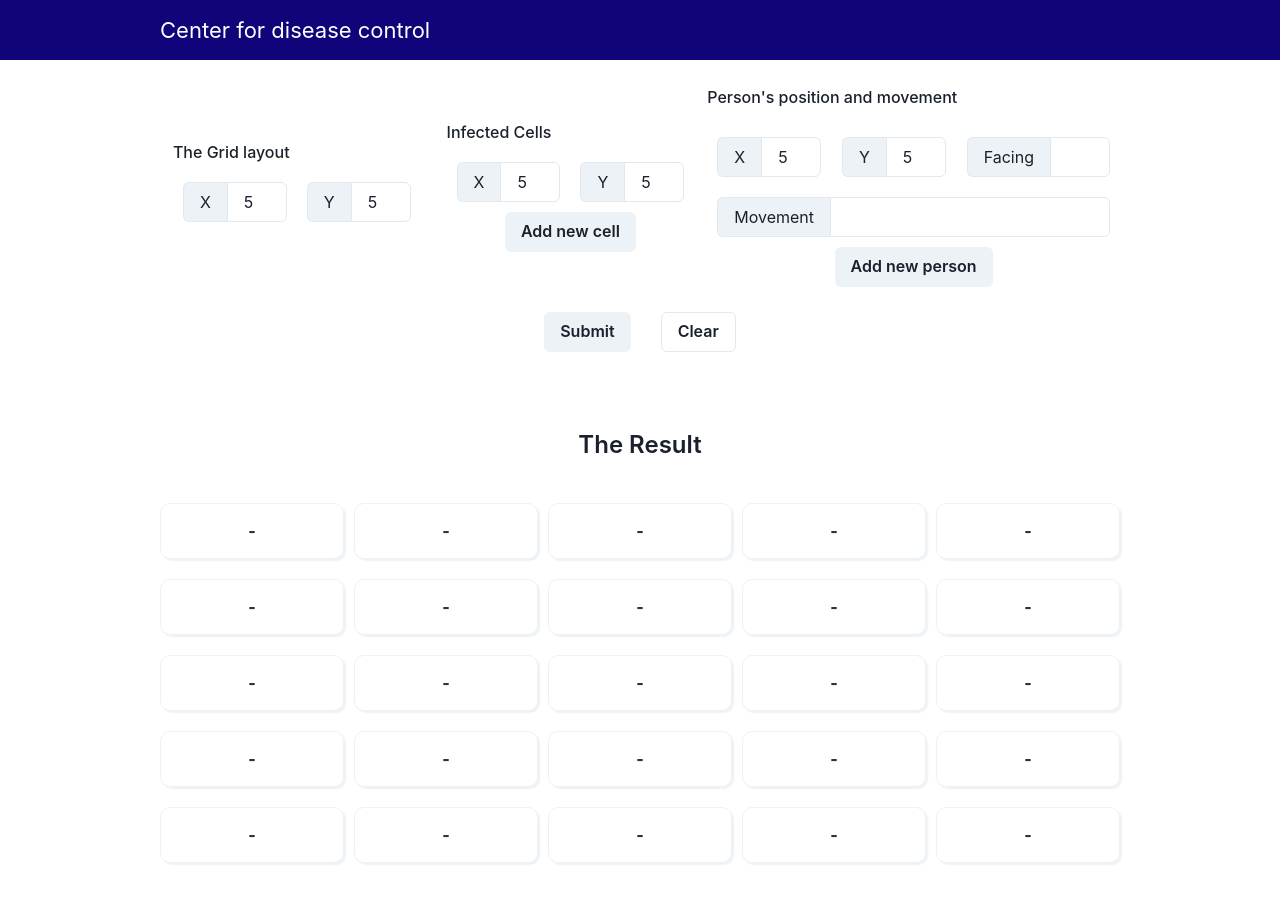
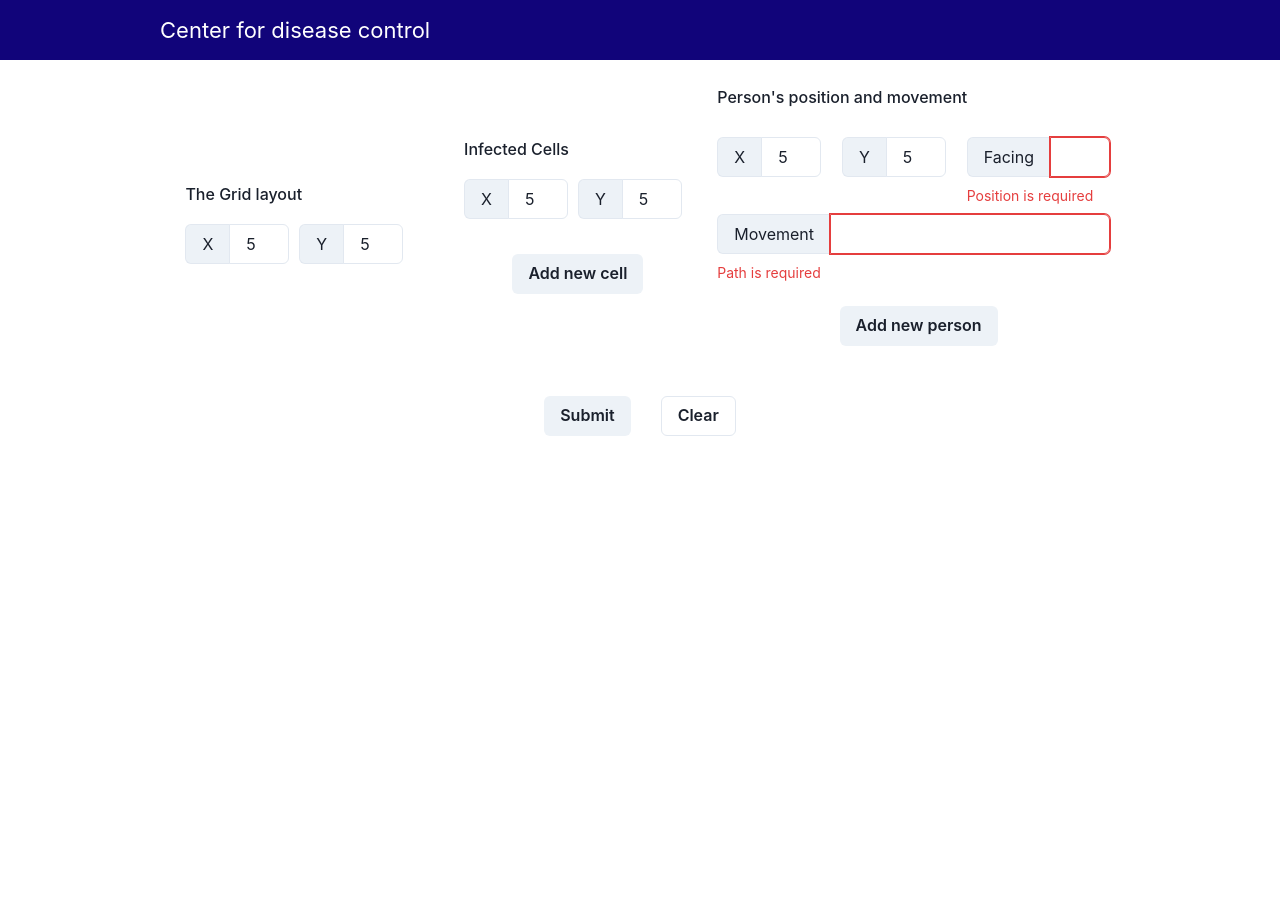
Before and after one commit to Vijendra-Achar/cdc-matrix, a React (Create React App) app: page / in a window 1280 px wide. Both pictures are taken after typing "5", "5", "5", "5", "5", "5" into the empty fields and a click on the button "Submit". Shown: the top 904 px of the page. After the commit the page ends 800 px from the top, so only its background shows below. Built offline with nearby package versions, Linux system fonts and the light colour scheme.

Commit message:
Validation is added

```diff
--- a/src/App.jsx
+++ b/src/App.jsx
@@ -1,4 +1,4 @@
-import React, { useEffect, useState } from "react";
+import React, { useState } from "react";
 import "./App.scss";
 
 import { Navigation } from "./components/ui-components";
@@ -17,10 +17,6 @@ function App() {
     setFormValues(undefined);
   };
 
-  useEffect(() => {
-    console.log("The form values", formValues);
-  }, [formValues]);
-
   return (
     <div className="container">
       <div>
--- a/src/components/form/index.jsx
+++ b/src/components/form/index.jsx
@@ -22,6 +22,8 @@ const InputForm = ({ submit, clearData }) => {
 
   const [infectedCells, setInfectedCells] = useState([initialInfectedCell]);
   const [infectedPeople, setInfectedPeople] = useState([initialInfectedPerson]);
+
+  const [isError, setIsError] = useState(false);
 
   const addNewField = (type) => {
     if (type === "cell") {
@@ -85,6 +87,12 @@ const InputForm = ({ submit, clearData }) => {
   };
 
   const handleSubmit = () => {
+    if (checkIfFieldInValid()) {
+      return setIsError(true);
+    }
+
+    setIsError(false);
+
     const payload = {
       grid: gridLayout,
       infectedCells: infectedCells,
@@ -94,10 +102,35 @@ const InputForm = ({ submit, clearData }) => {
     submit(payload);
   };
 
+  const checkIfFieldInValid = () => {
+    let error = false;
+
+    if (!gridLayout?.length || !gridLayout?.breadth) {
+      error = true;
+    }
+
+    infectedCells?.forEach((cell) => {
+      if (!cell?.x || !cell?.y) {
+        error = true;
+        return;
+      }
+    });
+
+    infectedPeople?.forEach((person) => {
+      if (!person?.x || !person?.y || !person?.p || !person?.movement) {
+        error = true;
+        return;
+      }
+    });
+
+    return error;
+  };
+
   const handleClear = () => {
     setInfectedCells([initialInfectedCell]);
     setInfectedPeople([initialInfectedPerson]);
     setGridLayout(initialGridLayout);
+    setIsError(false);
 
     clearData();
   };
@@ -110,7 +143,7 @@ const InputForm = ({ submit, clearData }) => {
           <div>
             <FormLabel data-testid="heading">The Grid layout</FormLabel>
             <div className="section">
-              <FormControl>
+              <FormControl isInvalid={isError && !gridLayout?.length}>
                 <InputGroup className="input-group">
                   <InputLeftAddon children="X" />
                   <Input
@@ -120,9 +153,10 @@ const InputForm = ({ submit, clearData }) => {
                     onChange={(e) => handleFieldValueChange("length", e)}
                   />
                 </InputGroup>
+                <FormErrorMessage>{isError && !gridLayout?.length && "Length is required"}</FormErrorMessage>
               </FormControl>
 
-              <FormControl>
+              <FormControl isInvalid={isError && !gridLayout?.breadth}>
                 <InputGroup className="input-group">
                   <InputLeftAddon children="Y" />
                   <Input
@@ -132,6 +166,7 @@ const InputForm = ({ submit, clearData }) => {
                     onChange={(e) => handleFieldValueChange("breadth", e)}
                   />
                 </InputGroup>
+                <FormErrorMessage>{isError && !gridLayout?.breadth && "Breadth is required"}</FormErrorMessage>
               </FormControl>
             </div>
           </div>
@@ -144,7 +179,7 @@ const InputForm = ({ submit, clearData }) => {
               {infectedCells?.map((cell, index) => {
                 return (
                   <div key={index} data-testid={`infected-cell-${index + 1}`} className="section">
-                    <FormControl>
+                    <FormControl isInvalid={isError && !infectedCells[index]?.x}>
                       <InputGroup className="input-group">
                         <InputLeftAddon children="X" />
                         <Input
@@ -154,9 +189,10 @@ const InputForm = ({ submit, clearData }) => {
                           onChange={(e) => handleFieldValueChange("cellX", e, index)}
                         />
                       </InputGroup>
+                      <FormErrorMessage>{isError && !infectedCells[index]?.x && "X is required"}</FormErrorMessage>
                     </FormControl>
 
-                    <FormControl>
+                    <FormControl isInvalid={isError && !infectedCells[index]?.y}>
                       <InputGroup className="input-group">
                         <InputLeftAddon children="Y" />
                         <Input
@@ -166,12 +202,15 @@ const InputForm = ({ submit, clearData }) => {
                           onChange={(e) => handleFieldValueChange("cellY", e, index)}
                         />
                       </InputGroup>
+                      <FormErrorMessage>{isError && !infectedCells[index]?.y && "Y is required"}</FormErrorMessage>
                     </FormControl>
                   </div>
                 );
               })}
 
-              <Button onClick={() => addNewField("cell")}>Add new cell</Button>
+              <Button className="action-button" onClick={() => addNewField("cell")}>
+                Add new cell
+              </Button>
             </div>
           </div>
 
@@ -184,7 +223,7 @@ const InputForm = ({ submit, clearData }) => {
                 return (
                   <div className="person-container" data-testid={`person-${index + 1}`} key={index}>
                     <div className="input-layout">
-                      <FormControl>
+                      <FormControl isInvalid={isError && !infectedPeople[index]?.x}>
                         <InputGroup className="input-group">
                           <InputLeftAddon children="X" />
                           <Input
@@ -194,9 +233,10 @@ const InputForm = ({ submit, clearData }) => {
                             onChange={(e) => handleFieldValueChange("personX", e, index)}
                           />
                         </InputGroup>
+                        <FormErrorMessage>{isError && !infectedPeople[index]?.x && "X is required"}</FormErrorMessage>
                       </FormControl>
 
-                      <FormControl>
+                      <FormControl isInvalid={isError && !infectedPeople[index]?.y}>
                         <InputGroup className="input-group">
                           <InputLeftAddon children="Y" />
                           <Input
@@ -206,9 +246,10 @@ const InputForm = ({ submit, clearData }) => {
                             onChange={(e) => handleFieldValueChange("personY", e, index)}
                           />
                         </InputGroup>
+                        <FormErrorMessage>{isError && !infectedPeople[index]?.y && "Y is required"}</FormErrorMessage>
                       </FormControl>
 
-                      <FormControl>
+                      <FormControl isInvalid={isError && !infectedPeople[index]?.p}>
                         <InputGroup className="input-group">
                           <InputLeftAddon children="Facing" />
                           <Input
@@ -218,10 +259,13 @@ const InputForm = ({ submit, clearData }) => {
                             onChange={(e) => handleFieldValueChange("personP", e, index)}
                           />
                         </InputGroup>
+                        <FormErrorMessage>
+                          {isError && !infectedPeople[index]?.p && "Position is required"}
+                        </FormErrorMessage>
                       </FormControl>
                     </div>
 
-                    <FormControl>
+                    <FormControl isInvalid={isError && !infectedPeople[index]?.movement}>
                       <InputGroup className="input-group">
                         <InputLeftAddon children="Movement" />
                         <Input
@@ -231,12 +275,17 @@ const InputForm = ({ submit, clearData }) => {
                           onChange={(e) => handleFieldValueChange("personM", e, index)}
                         />
                       </InputGroup>
+                      <FormErrorMessage>
+                        {isError && !infectedPeople[index]?.movement && "Path is required"}
+                      </FormErrorMessage>
                     </FormControl>
                   </div>
                 );
               })}
             </div>
-            <Button onClick={() => addNewField("person")}>Add new person</Button>
+            <Button className="action-button" onClick={() => addNewField("person")}>
+              Add new person
+            </Button>
           </div>
         </div>
 
--- a/src/components/form/styles.scss
+++ b/src/components/form/styles.scss
@@ -27,7 +27,7 @@
 }
 
 .input-group {
-  margin: 10px;
+  margin: 10px 10px 10px 0;
 }
 
 .input-layout {
@@ -41,3 +41,7 @@
     margin: 0 15px;
   }
 }
+
+.action-button {
+  margin: 25px 0;
+}
```
